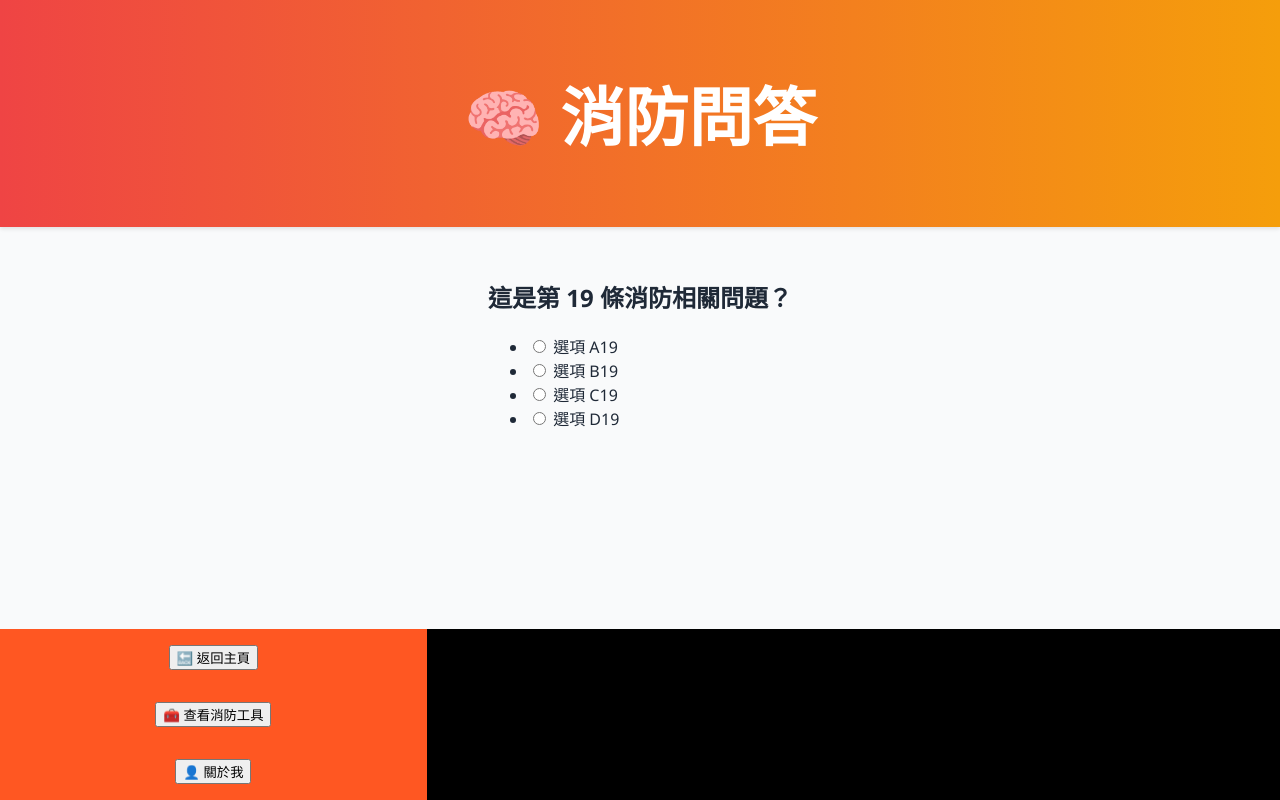
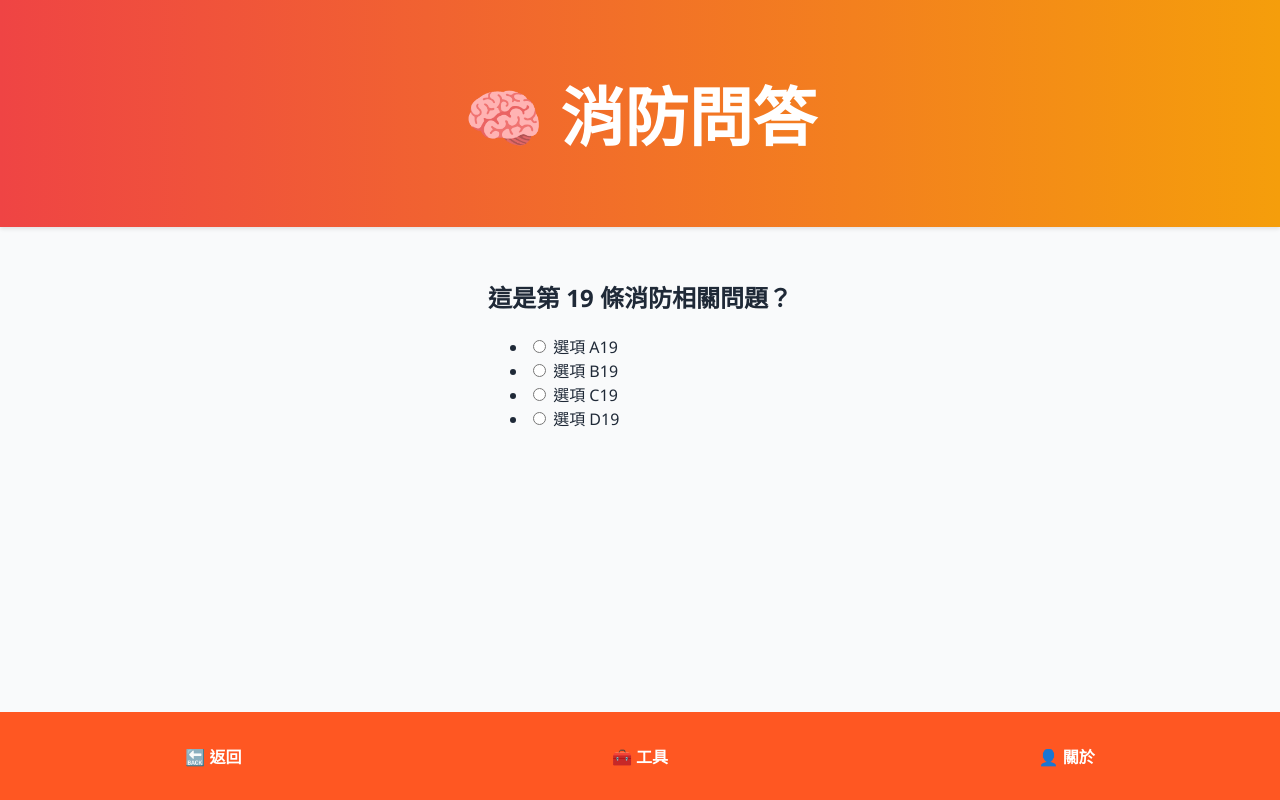
Before and after one commit to shing1223/fire-knowledge-app, a Next.js app: page /quiz in a window 1280 px wide. Built offline with nearby package versions, Linux system fonts and the light colour scheme.

Commit message:
Update quiz.tsx

```diff
--- a/pages/quiz.tsx
+++ b/pages/quiz.tsx
@@ -93,24 +93,16 @@ const QuizPage = () => {
       </main>
 
       {/* Footer */}
-      <footer className="bg-white shadow-inner border-t text-sm py-4 w-full">
-        <div className="grid grid-cols-3 w-full text-center">
+      <footer className="bg-black text-white text-sm w-full grid grid-cols-3">
         <Link href="/">
-            <button className="w-full bg-purple-600 text-white py-3 rounded-xl text-lg font-semibold shadow-md hover:bg-purple-700 transition transform hover:scale-105">
-              🔙 返回主頁
-            </button>
+          <a className="text-center text-xl font-bold py-4 bg-[var(--primary)] hover:bg-[var(--primary-dark)] transition">🔙 返回</a>
         </Link>
         <Link href="/tools">
-            <button className="w-full bg-blue-500 text-white py-3 rounded-xl text-lg font-semibold shadow-md hover:bg-blue-600 transition transform hover:scale-105">
-              🧰 查看消防工具
-            </button>
+          <a className="text-center text-xl font-bold py-4 bg-[var(--primary)] hover:bg-[var(--primary-dark)] transition">🧰 工具</a>
         </Link>
         <Link href="/about">
-            <button className="w-full bg-purple-600 text-white py-3 rounded-xl text-lg font-semibold shadow-md hover:bg-purple-700 transition transform hover:scale-105">
-              👤 關於我
-            </button>
+          <a className="text-center text-xl font-bold py-4 bg-[var(--primary)] hover:bg-[var(--primary-dark)] transition">👤 關於</a>
         </Link>
-        </div>
       </footer>
     </div>
   )
```
Lines whose indentation alone changed are shown as unchanged.
